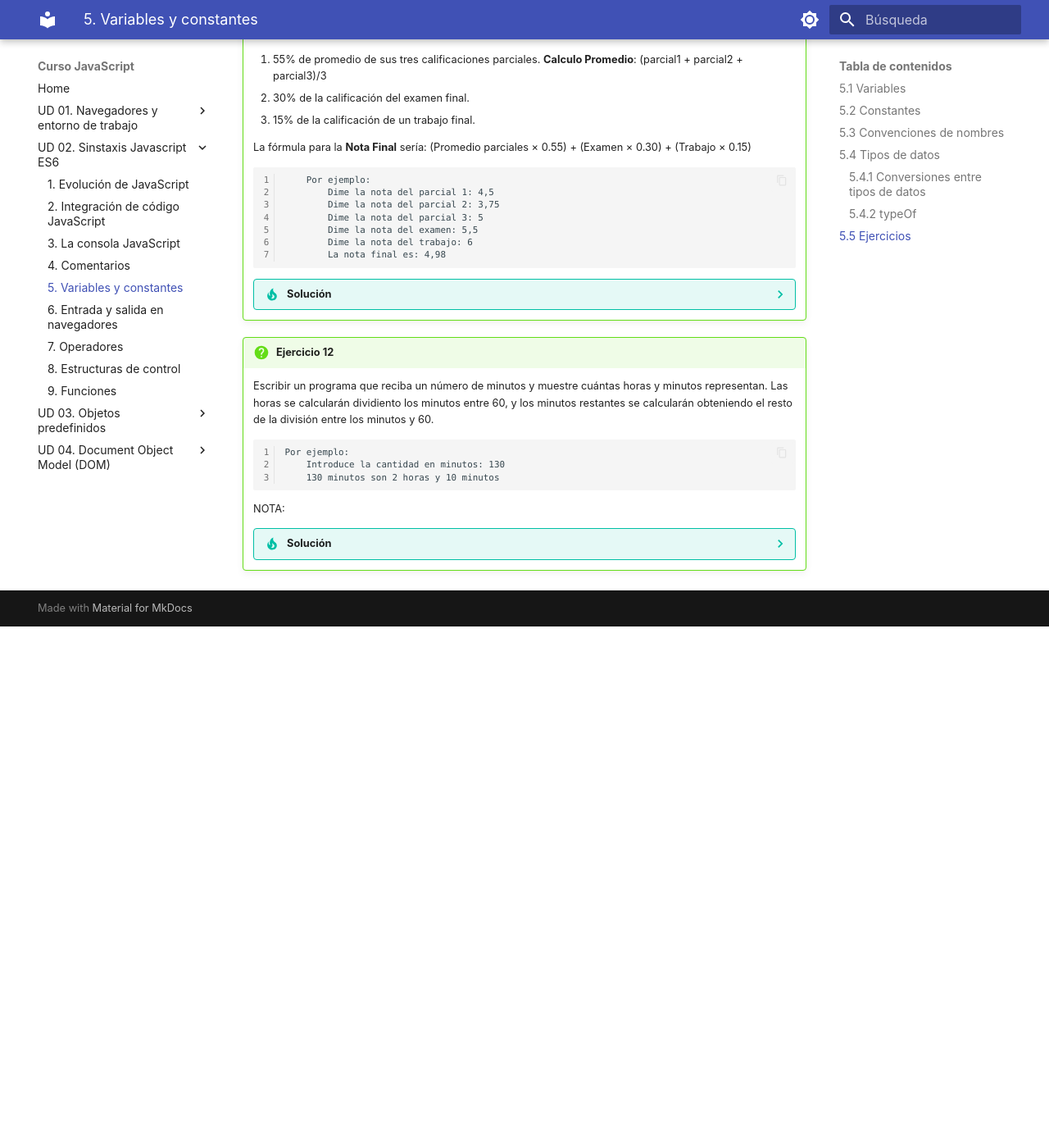
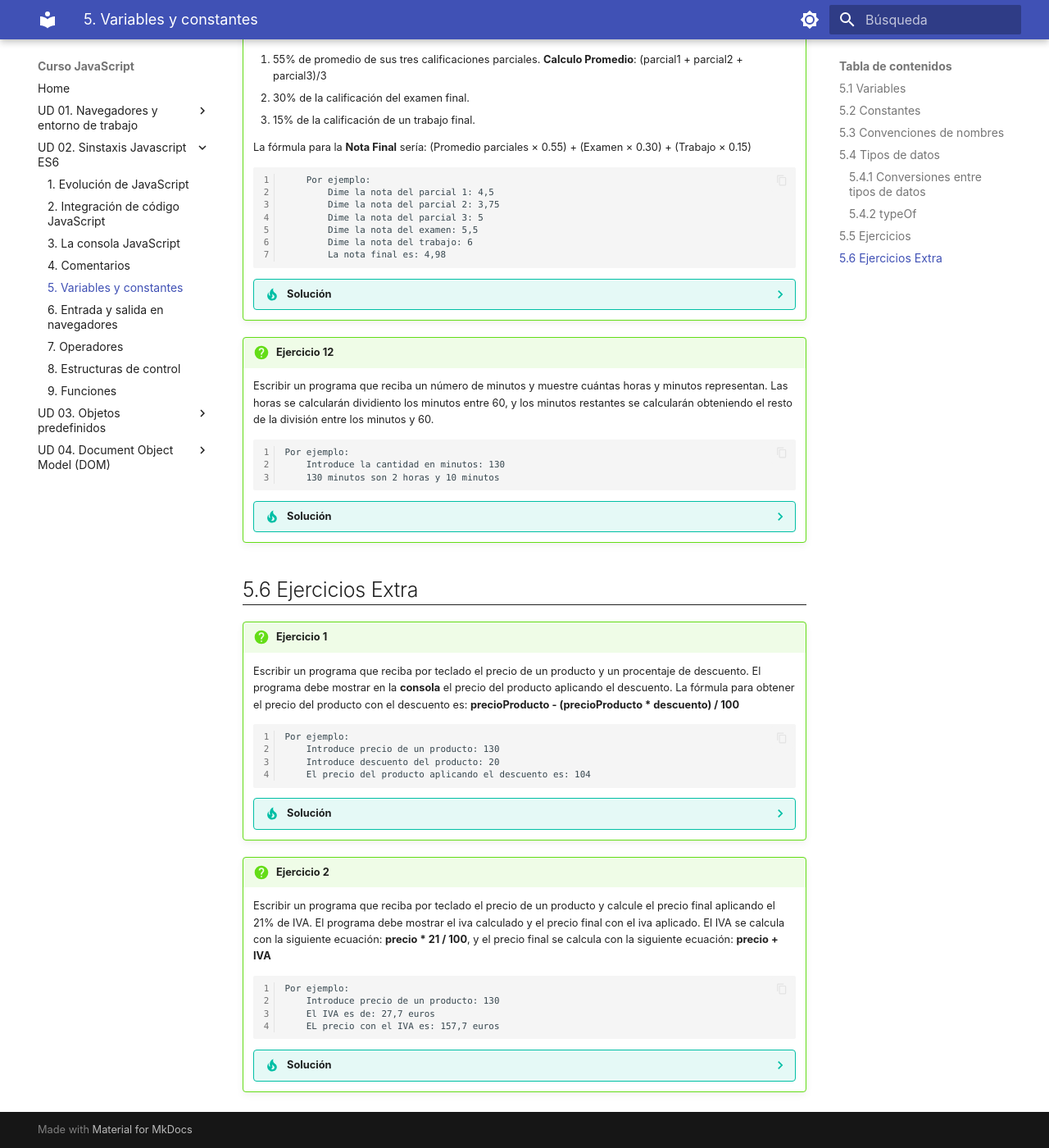
Before and after one commit to trinitariogomezlopez/curso_javascript, an MkDocs documentation site: the page built from docs/ud02/ud25.md, in a window 1280 px wide and 1400 px high, scrolled down 6774 px. Shown: the whole window at 82% size. Built offline with MkDocs 1.6.1 and Material for MkDocs 9.7.7, drawn with Linux system fonts in a browser that asks for light colours; some web fonts are replaced; before the commit the page ends 7538 px from its top, so only the background shows below that.

````diff
--- a/docs/ud02/ud25.md
+++ b/docs/ud02/ud25.md
@@ -400,8 +400,6 @@
             Introduce la cantidad en minutos: 130
             130 minutos son 2 horas y 10 minutos
 
-    NOTA:
-
     ??? tip "Solución"
         ```javascript
         // Leer cantidad de minutos
@@ -414,3 +412,48 @@
         // Mostrar resultado
         console.log(minutos + " minutos son " + horas + " horas y " + minutosRestantes + " minutos");
         ```
+
+## 5.6 Ejercicios Extra
+
+!!! question "Ejercicio 1"
+    Escribir un programa que reciba por teclado el precio de un producto y un procentaje de descuento. El programa debe mostrar en la **consola** el precio del producto aplicando el descuento. La fórmula para obtener el precio del producto con el descuento es: **precioProducto - (precioProducto * descuento) / 100**
+
+        Por ejemplo:
+            Introduce precio de un producto: 130
+            Introduce descuento del producto: 20
+            El precio del producto aplicando el descuento es: 104
+
+    ??? tip "Solución"
+        ```javascript
+        // Pedir datos
+        let precio = parseFloat(prompt("Introduce el precio de un producto:"));
+        let descuento = parseFloat(prompt("Introduce el decuento del producto:"));
+
+        // Calcular descuento y precio final
+        let precioFinal = precio - (precio * descuento) / 100;
+
+        // Mostrar resultado
+        console.log("El precio del producto aplicando el descuento es: " + precioFinal);
+        ```
+
+!!! question "Ejercicio 2"
+    Escribir un programa que reciba por teclado el precio de un producto y calcule el precio final aplicando el 21% de IVA. El programa debe mostrar el iva calculado y el precio final con el iva aplicado. El IVA se calcula con la siguiente ecuación: **precio * 21 / 100**, y el precio final se calcula con la siguiente ecuación: **precio + IVA**
+
+        Por ejemplo:
+            Introduce precio de un producto: 130
+            El IVA es de: 27,7 euros
+            EL precio con el IVA es: 157,7 euros
+
+    ??? tip "Solución"
+        ```javascript
+        // Pedir precio
+        let precio = parseFloat(prompt("Introduce el precio del producto:"));
+
+        // Calcular IVA y total
+        let iva = precio * 0.21;
+        let total = precio + iva;
+
+        // Mostrar resultado
+        console.log("El IVA es de: " + iva + " euros");
+        console.log("Precio con IVA es: " + total + " euros");
+        ```
````
Also changed, not shown: docs/ud02/ud28.md (+165 -186 lines).
